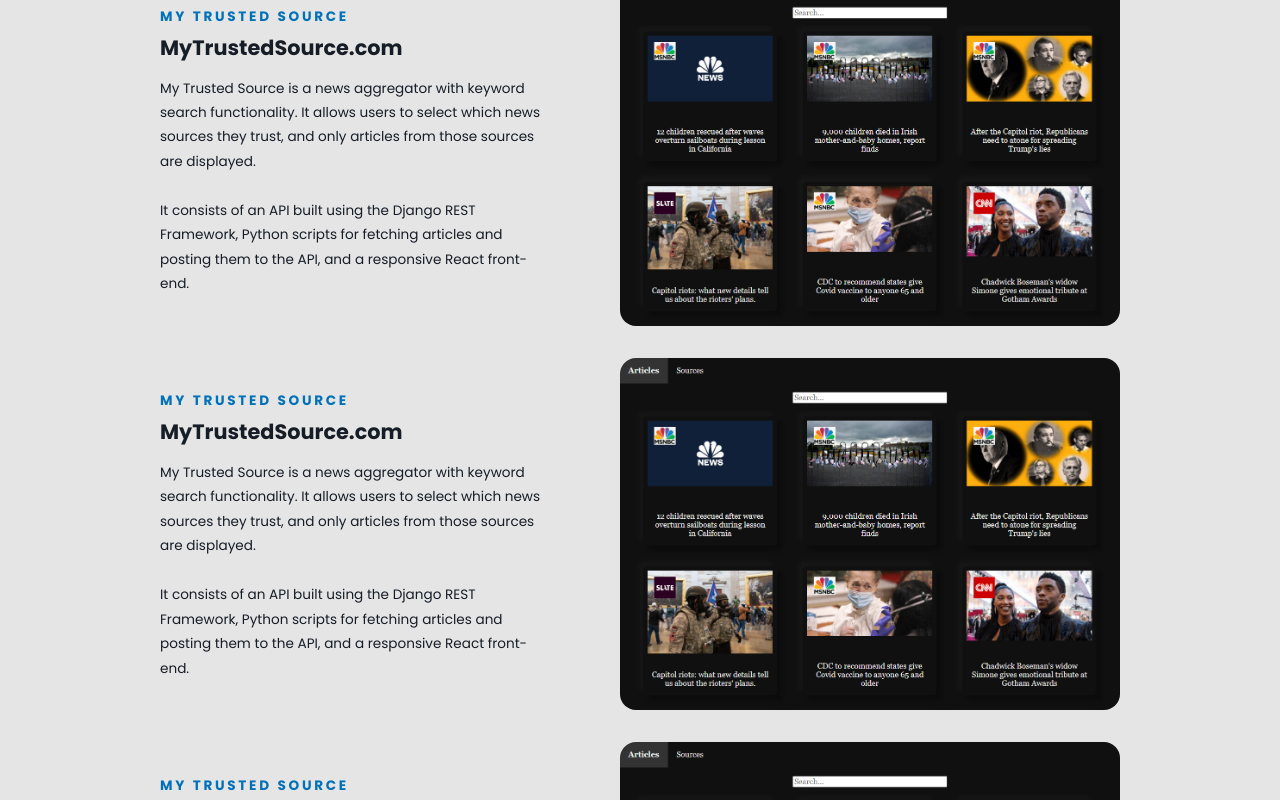
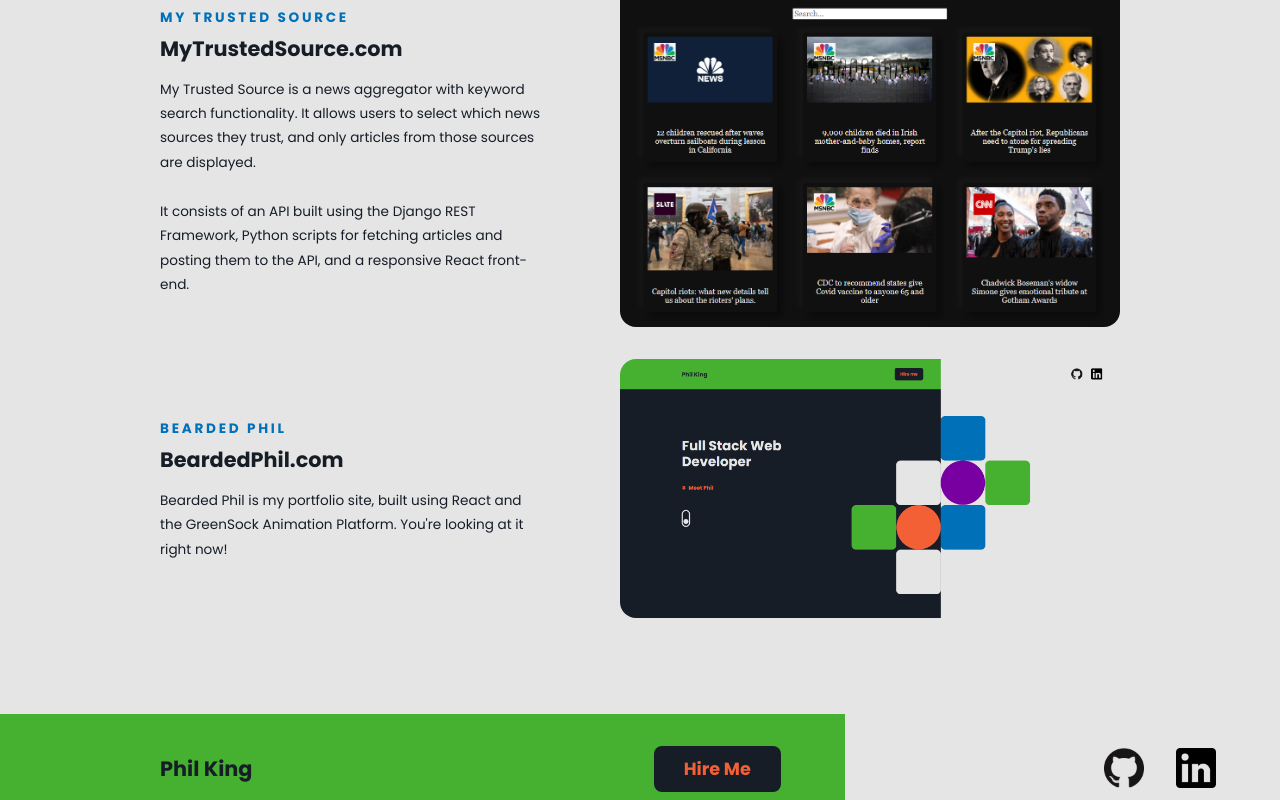
Before and after one commit to beardedphil/portfolio, a React (Create React App) app: page / in a window 1280 px wide. Shown: the part 2000-2800 px from the top of the page. Built offline with nearby package versions, Linux system fonts and the light colour scheme.

Commit message:
Finished modal and e-mail form. Wired up form to submit to emailjs.com and verified I receive the emails.

```diff
--- a/package.json
+++ b/package.json
@@ -6,10 +6,12 @@
     "@testing-library/jest-dom": "^5.11.4",
     "@testing-library/react": "^11.1.0",
     "@testing-library/user-event": "^12.1.10",
+    "emailjs-com": "^2.6.4",
     "gsap": "^3.6.0",
     "node-sass": "4.14.1",
     "react": "^17.0.1",
     "react-dom": "^17.0.1",
+    "react-modal": "^3.12.1",
     "react-scripts": "4.0.1",
     "web-vitals": "^0.2.4"
   },
--- a/src/components/Footer/Footer.js
+++ b/src/components/Footer/Footer.js
@@ -1,4 +1,5 @@
 import React from 'react';
+import HireMe from '../HireMe/HireMe';
 
 const Footer = () => {
     return (
@@ -20,7 +21,7 @@ const Footer = () => {
                             </li>
                         </ul>
                     </div>
-                    <a href="/" className="hire-me">Hire me</a>
+                    <HireMe />
                 </footer>
                 <div className="social-right">
                     <ul>
--- a/src/components/Header/Header.js
+++ b/src/components/Header/Header.js
@@ -1,4 +1,5 @@
 import React from 'react';
+import HireMe from '../HireMe/HireMe';
 
 const Header = () => {
     return (
@@ -6,7 +7,7 @@ const Header = () => {
             <div className="nav-container">
                 <header>
                     <a href="/" className="logo">Phil King</a>
-                    <a href="/" className="hire-me">Hire me</a>
+                    <HireMe />
                 </header>
                 <div className="social-right">
                     <ul>
--- /dev/null
+++ b/src/components/HireMe/HireMe.js
@@ -0,0 +1,93 @@
+import React, { useState } from 'react';
+import Modal from 'react-modal';
+import emailjs from 'emailjs-com';
+
+const customStyles = {
+    content: {
+        background: '#46B030',
+        color: '#161D27',
+        top: '50%',
+        left: '50%',
+        right: 'auto',
+        bottom: 'auto',
+        marginRight: '-50%',
+        transform: 'translate(-50%, -50%)',
+        borderRadius: '8px'
+    }
+};
+
+Modal.setAppElement('#root');
+
+const HireMe = () => {
+    const [name, setName] = useState('');
+    const [company, setCompany] = useState('');
+    const [email, setEmail] = useState('');
+    const [subject, setSubject] = useState('');
+    const [message, setMessage] = useState('');
+
+    const [modalIsOpen, setModalIsOpen] = useState(false);
+
+    const openModal = () => {
+        setModalIsOpen(true);
+    }
+
+    const closeModal = () => {
+        setModalIsOpen(false);
+    }
+
+    const handleSubmit = () => {
+        emailjs.send("service_kfav2ch","template_03c6j75",{
+            from_name: name,
+            message: message,
+            from_email: email,
+            reply_to: email,
+        }, 'user_nJxmJzw5CuKzWTPL8heGQ')
+            .then(res => console.log('Email sent successfully'))
+            .catch(err => console.log('Error sending email'));
+    }
+
+    return (
+        <div>
+            <button
+                className="hire-me"
+                onClick={openModal}
+            >
+                Hire Me
+            </button>
+            <Modal
+                isOpen={modalIsOpen}
+                onRequestClose={closeModal}
+                style={customStyles}
+                contentLabel="Hire Me"
+            >
+                <form className="hire-me-mailing">
+                    <h3>Hello! Please use the form to contact me.</h3>
+                    <div className="email-form">
+                        <label htmlFor="name">Name:</label>
+                        <input type="text" name="name" value={name} onChange={e => setName(e.target.value)}/>
+                        <label htmlFor="company">Company:</label>
+                        <input type="text" name="company" value={company} onChange={e => setCompany(e.target.value)}/>
+                        <label htmlFor="email">Email:</label>
+                        <input type="email" name="email" value={email} onChange={e => setEmail(e.target.value)}/>
+                        <label htmlFor="subject">Subject:</label>
+                        <input type="text" name="subject" value={subject} onChange={e => setSubject(e.target.value)}/>
+                        <label htmlFor="message">Body:</label>
+                        <textarea
+                            name="message"
+                            id="message"
+                            onChange={e => setMessage(e.target.value)}
+                            required
+                            value={message}
+                            style={{width: '100%', height: '150px'}}
+                        />
+                    </div>
+                    <div className="btn-container">
+                        <input type="button" value="Send" className="hire-me" onClick={handleSubmit}/>
+                    </div>
+                </form>
+            </Modal>
+        </div>
+    );
+};
+
+export default HireMe;
--- /dev/null
+++ b/src/components/HireMe/_HireMe.scss
@@ -0,0 +1,36 @@
+.hire-me {
+  background: $charcoal;
+  color: $orange !important;
+  cursor: pointer;
+  font-weight: bold;
+  font-family: 'Poppins', arial, sans-serif;
+  font-size: 1.1em;
+  padding: 10px 30px;
+  border-radius: 8px;
+}
+
+.hire-me-mailing {
+  background: $green;
+}
+
+.email-form {
+  display: flex;
+  flex-flow: column wrap;
+  line-height: 3em;
+}
+
+.email-form input, textarea {
+  background: $platinum;
+  font-family: 'Poppins', arial, sans-serif;
+  font-size: $medium;
+}
+
+.email-form input {
+  height: 2em;
+}
+
+.btn-container {
+  display: flex;
+  justify-content: center;
+  padding-top: 2em;
+}
--- a/src/components/Portfolio/Portfolio.js
+++ b/src/components/Portfolio/Portfolio.js
@@ -41,57 +41,26 @@ const Portfolio = () => {
                     target="_blank"
                     rel="noreferrer"
                 >
-                    <img src="images/mytrustedsource.png" alt="My TrustedSource" />
+                    <img src="images/mytrustedsource.png" alt="My Trusted Source" />
                 </a>
             </div>
             <div className="portfolio-container transition4">
                 <div className="portfolio-left">
                     <div className="inner">
-                        <p className="subtitle">My Trusted Source</p>
-                        <a href="https://www.mytrustedsource.com" className="featured-title">MyTrustedSource.com</a>
+                        <p className="subtitle">Bearded Phil</p>
+                        <a href="https://www.beardedphil.com" className="featured-title">BeardedPhil.com</a>
                         <p className="featured-desc">
-                            My Trusted Source is a news aggregator with keyword search functionality.
-                            It allows users to select which news sources they trust,
-                            and only articles from those sources are displayed.
-                            <br/>
-                            <br/>
-                            It consists of an API built using the Django REST Framework,
-                            Python scripts for fetching articles and posting them to the API,
-                            and a responsive React front-end.
+                            Bearded Phil is my portfolio site, built using React and the GreenSock Animation Platform.
+                            You're looking at it right now!
                         </p>
                     </div>
                 </div>
                 <a
-                    href="https://www.mytrustedsource.com"
+                    href="https://www.beardedphil.com"
                     target="_blank"
                     rel="noreferrer"
                 >
-                    <img src="images/mytrustedsource.png" alt="My TrustedSource" />
-                </a>
-            </div>
-            <div className="portfolio-container transition4">
-                <div className="portfolio-left">
-                    <div className="inner">
-                        <p className="subtitle">My Trusted Source</p>
-                        <a href="https://www.mytrustedsource.com" className="featured-title">MyTrustedSource.com</a>
-                        <p className="featured-desc">
-                            My Trusted Source is a news aggregator with keyword search functionality.
-                            It allows users to select which news sources they trust,
-                            and only articles from those sources are displayed.
-                            <br/>
-                            <br/>
-                            It consists of an API built using the Django REST Framework,
-                            Python scripts for fetching articles and posting them to the API,
-                            and a responsive React front-end.
-                        </p>
-                    </div>
-                </div>
-                <a
-                    href="https://www.mytrustedsource.com"
-                    target="_blank"
-                    rel="noreferrer"
-                >
-                    <img src="images/mytrustedsource.png" alt="My TrustedSource" />
+                    <img src="images/beardedphil.png" alt="Bearded Phil" />
                 </a>
             </div>
         </section>
--- a/src/styles/base/_settings.scss
+++ b/src/styles/base/_settings.scss
@@ -8,4 +8,5 @@ $purple: #7800A3;
 
 // Font sizes
 
+$medium: 1.1em;
 $large: 1.3em;
--- a/src/styles/components/_nav-container.scss
+++ b/src/styles/components/_nav-container.scss
@@ -16,14 +16,6 @@
       font-size: $large;
       padding-top: 7.5px;
     }
-
-    .hire-me {
-      background: $charcoal;
-      color: $orange;
-      font-weight: bold;
-      padding: 10px 20px;
-      border-radius: 8px;
-    }
   }
 }
 
--- a/src/styles/styles.scss
+++ b/src/styles/styles.scss
@@ -10,3 +10,4 @@
 @import './components/section';
 @import '../components/Skills/Skills';
 @import '../components/Portfolio/Portfolio';
+@import '../components/HireMe/HireMe';
```
Also changed, not shown: public/images/beardedphil.png (renamed from public/images/bearded-phil.png), 1 other file (tests, documents, lock files or other folders).
